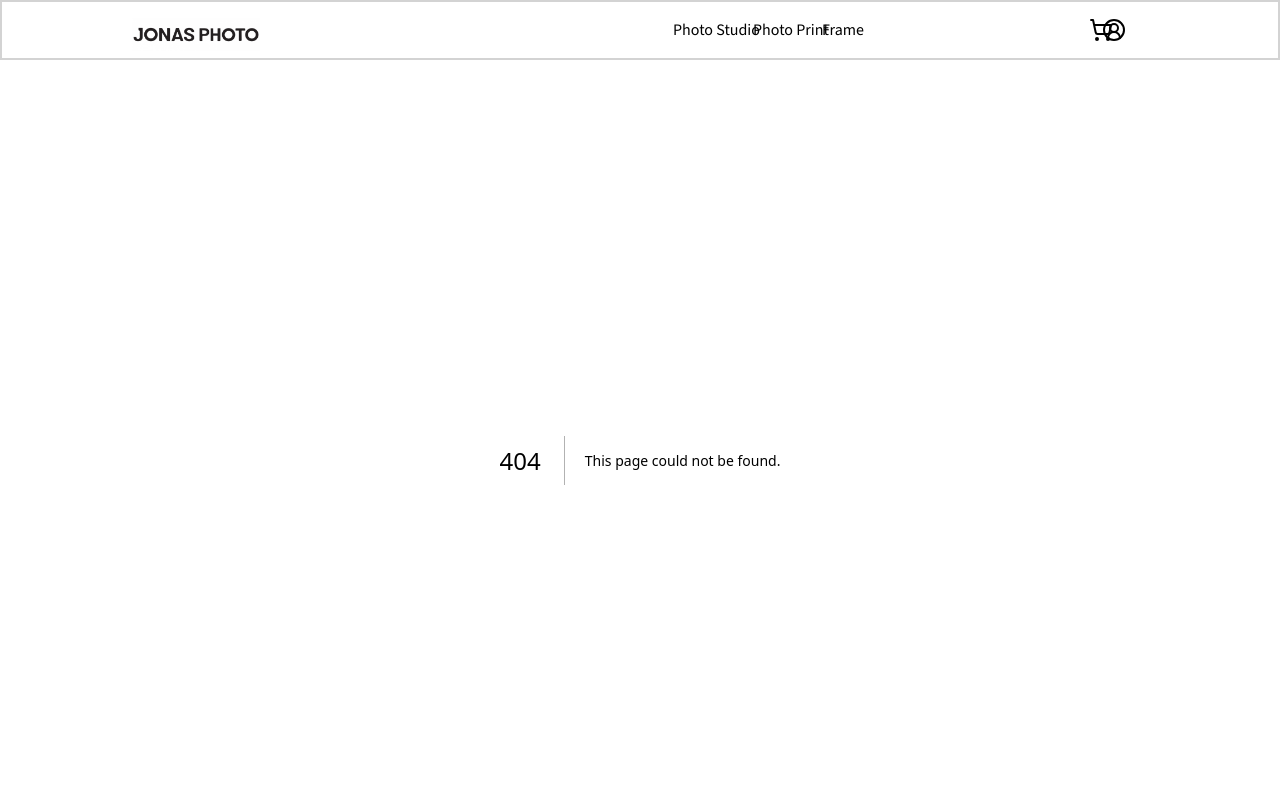
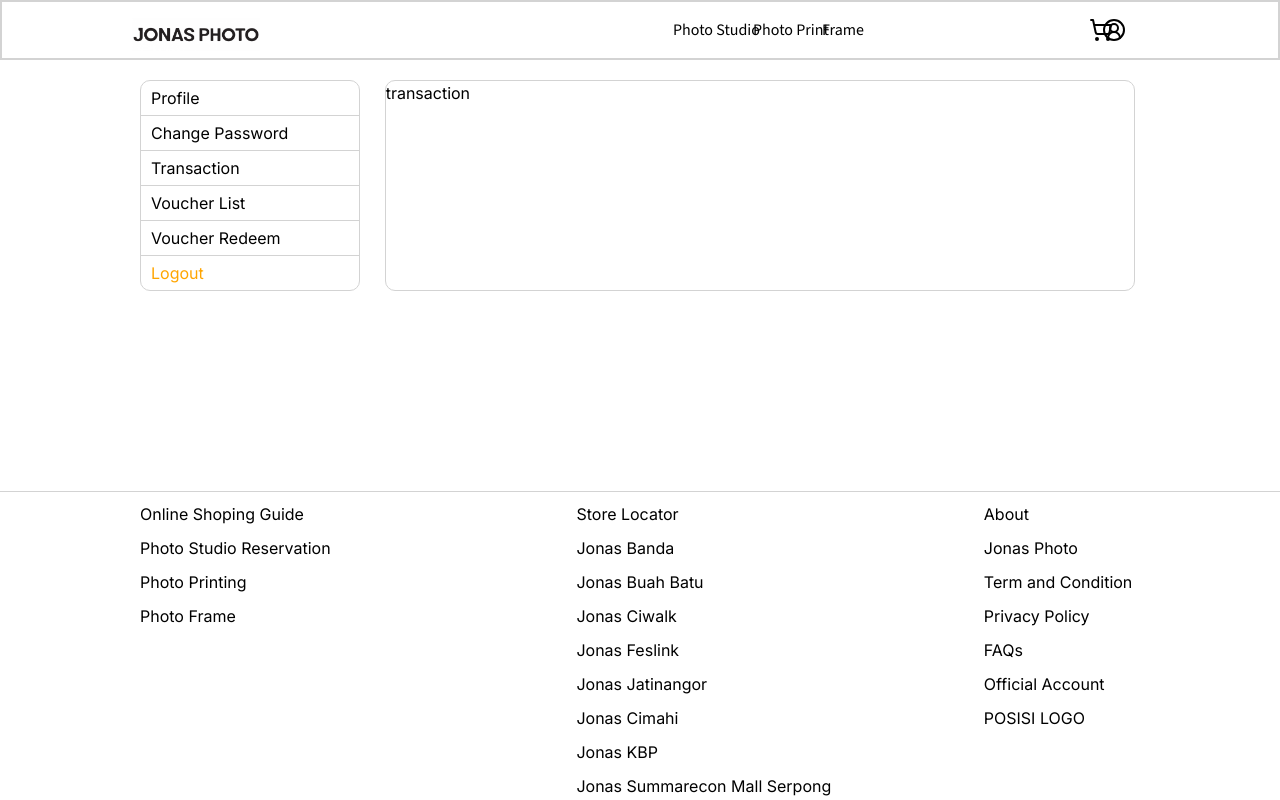
Before and after one commit to adriswara/next, a Next.js app: page /profile/transactionList in a window 1280 px wide. Before the commit this address had no page. Shown: the top 800 px of the page. Built offline with nearby package versions, Linux system fonts and the light colour scheme.

Commit message:
pages template page

```diff
--- a/src/app/profile/voucherlist.tsx
+++ b/src/app/profile/changePassword/page.tsx
@@ -1,6 +1,6 @@
 import Image from "next/image";
 
-export default function VoucherList() {
+export default function Home() {
     const profileCard = {
         border: "1px solid lightGrey",
         borderRadius: 10,
@@ -11,7 +11,7 @@
 
     return (
         <div style={profileCard}>
-            test
+            changePassword
         </div>
     );
 }
--- a/src/app/profile/layout.tsx
+++ b/src/app/profile/layout.tsx
@@ -50,12 +50,12 @@
     <div style={profileStyle}>
       <div style={navProfileCard}>
         <ul>
-          <li><a href=""><p style={unselectedNavText}>Profile</p></a></li>
-          <li style={navCardField}><a href=""><p style={unselectedNavText}>Change Password</p></a></li>
-          <li style={navCardField}><a href=""><p style={unselectedNavText}>Transaction</p></a></li>
-          <li style={navCardField}><a href="/profile/"><p style={unselectedNavText}>Voucher List</p></a></li>
-          <li style={navCardField}><a href=""><p style={unselectedNavText}>Voucher Redeem</p></a></li>
-          <li style={navCardField}><a href=""><p style={logoutButton}>Logout</p></a></li>
+          <li><a href="/profile"><p style={unselectedNavText}>Profile</p></a></li>
+          <li style={navCardField}><a href="profile/changePassword"><p style={unselectedNavText}>Change Password</p></a></li>
+          <li style={navCardField}><a href="profile/transactionList"><p style={unselectedNavText}>Transaction</p></a></li>
+          <li style={navCardField}><a href="profile/voucherList/"><p style={unselectedNavText}>Voucher List</p></a></li>
+          <li style={navCardField}><a href="profile/voucherRedeem/"><p style={unselectedNavText}>Voucher Redeem</p></a></li>
+          <li style={navCardField}><a href="profile/logout"><p style={logoutButton}>Logout</p></a></li>
         </ul>
       </div>
       {children}
--- /dev/null
+++ b/src/app/profile/logout/page.tsx
@@ -0,0 +1,17 @@
+import Image from "next/image";
+
+export default function Home() {
+    const profileCard = {
+        border: "1px solid lightGrey",
+        borderRadius: 10,
+        marginLeft: -825,
+        marginRight: 145
+    }
+
+
+    return (
+        <div style={profileCard}>
+            logout
+        </div>
+    );
+}
--- /dev/null
+++ b/src/app/profile/transactionList/page.tsx
@@ -0,0 +1,17 @@
+import Image from "next/image";
+
+export default function Home() {
+    const profileCard = {
+        border: "1px solid lightGrey",
+        borderRadius: 10,
+        marginLeft: -825,
+        marginRight: 145
+    }
+
+
+    return (
+        <div style={profileCard}>
+            transaction
+        </div>
+    );
+}
--- /dev/null
+++ b/src/app/profile/voucherList/page.tsx
@@ -0,0 +1,17 @@
+import Image from "next/image";
+
+export default function Home() {
+    const profileCard = {
+        border: "1px solid lightGrey",
+        borderRadius: 10,
+        marginLeft: -825,
+        marginRight: 145
+    }
+
+
+    return (
+        <div style={profileCard}>
+            voucherList
+        </div>
+    );
+}
--- /dev/null
+++ b/src/app/profile/voucherRedeem/page.tsx
@@ -0,0 +1,17 @@
+import Image from "next/image";
+
+export default function Home() {
+    const profileCard = {
+        border: "1px solid lightGrey",
+        borderRadius: 10,
+        marginLeft: -825,
+        marginRight: 145
+    }
+
+
+    return (
+        <div style={profileCard}>
+            voucherRedeem
+        </div>
+    );
+}
```
